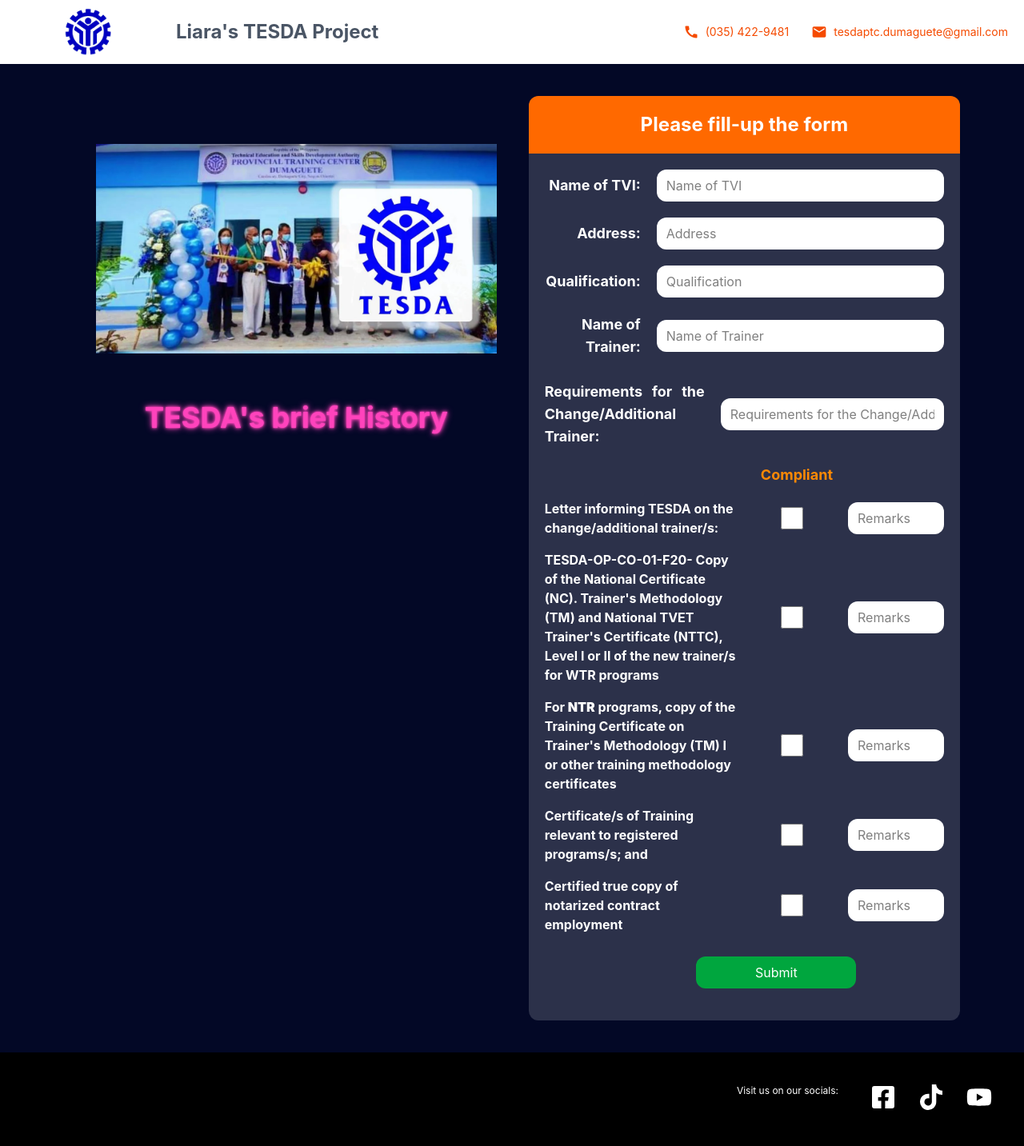
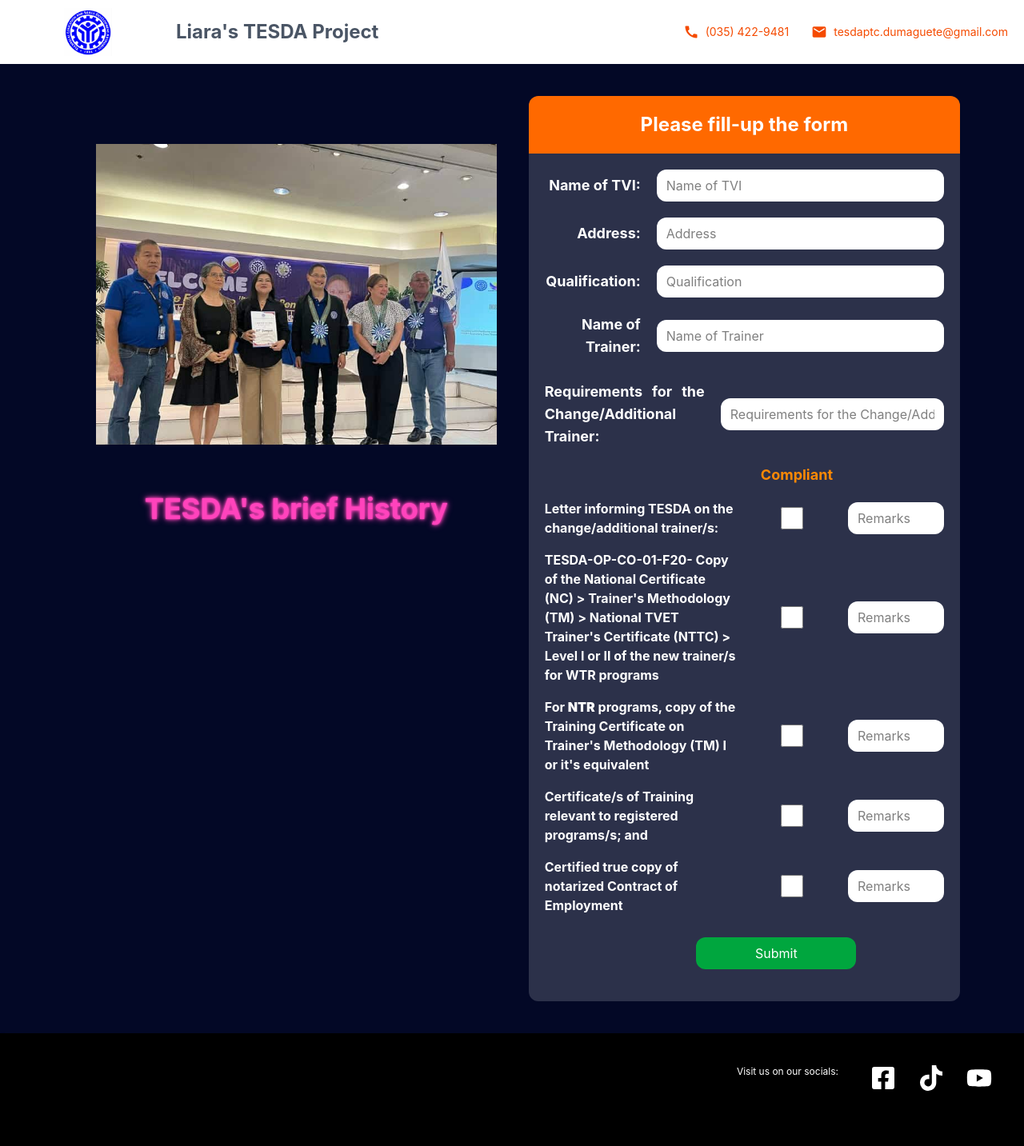
Before and after one commit to sy-renz-anthony/tesda-liara, a React (Vite) app in the folder liara-tesda-project/: page / in a window 1280 px wide. Shown: the top 1433 px of the page at 80% size. Built offline with nearby package versions, Linux system fonts and the light colour scheme.

Commit message:
updated the picture and logo. edited some of the text in the label next to inputs to reflect the clients request

```diff
--- a/liara-tesda-project/src/App.jsx
+++ b/liara-tesda-project/src/App.jsx
@@ -1,6 +1,7 @@
 import { useState } from "react";
 
 import logo from "./assets/TESDA-emblem-blue.png";
+import headingLogo from "./assets/TESDA-emblem-white.png";
 import pic1 from "./assets/pic1.png";
 import  {MdEmail, MdCall} from "react-icons/md";
 import {FaYoutube, FaFacebookSquare, FaTiktok} from "react-icons/fa";
@@ -59,7 +60,7 @@
   return (
     <div className="background absolute top-0 left-0 w-full min-h-screen bg-[#030826]">
       <div className="relative top-0 left-0 w-full h-20 bg-white py-2 flex flex-row items-center">
-        <img src={logo} className="w-auto h-15 mx-2 md:mx-20" />
+        <img src={headingLogo} className="w-auto h-15 mx-2 md:mx-20" />
         <div className="w-full">
           <h1 className="text-xl md:text-2xl text-gray-600 font-bold">Liara's TESDA Project</h1>
         </div>
@@ -224,7 +225,7 @@
               </div>
 
               <div className="flex flex-col md:flex-row px-5 pt-2 pb-2 justify-center items-center">
-                <label className="w-full text-white text-md font-bold mr-5" htmlFor="tesdaOPCO01F20Remarks">TESDA-OP-CO-01-F20- Copy of the National Certificate (NC). Trainer's Methodology (TM) and National TVET Trainer's Certificate (NTTC), Level I or II of the new trainer/s for WTR programs</label>
+                <label className="w-full text-white text-md font-bold mr-5" htmlFor="tesdaOPCO01F20Remarks">TESDA-OP-CO-01-F20- Copy of the National Certificate (NC) &gt; Trainer's Methodology (TM) &gt; National TVET Trainer's Certificate (NTTC) &gt; Level I or II of the new trainer/s for WTR programs</label>
                 <div className="w-full flex flex-row">
                   <div className="w-full flex justify-center items-center">
                     <h1 className="text-orange-400 block md:hidden text-lg font-bold mr-5">Compliant?</h1>
@@ -256,7 +257,7 @@
               </div>
 
               <div className="flex flex-col md:flex-row px-5 pt-2 pb-2 justify-center items-center">
-                <label className="w-full text-white text-md font-bold mr-5" htmlFor="trainingCertificateOnTrainingMethodologiesRemarks">For <b>NTR</b> programs, copy of the Training Certificate on Trainer's Methodology (TM) I or other training methodology certificates</label>
+                <label className="w-full text-white text-md font-bold mr-5" htmlFor="trainingCertificateOnTrainingMethodologiesRemarks">For <b>NTR</b> programs, copy of the Training Certificate on Trainer's Methodology (TM) I or it's equivalent</label>
                 <div className="w-full flex flex-row">
                   <div className="w-full flex justify-center items-center">
                     <h1 className="text-orange-400 block md:hidden text-lg font-bold mr-5">Compliant?</h1>
@@ -320,7 +321,7 @@
               </div>
 
               <div className="flex flex-col md:flex-row px-5 pt-2 pb-2 justify-center items-center">
-                <label className="w-full text-white text-md font-bold mr-5" htmlFor="contractEmploymentRemarks">Certified true copy of notarized contract employment</label>
+                <label className="w-full text-white text-md font-bold mr-5" htmlFor="contractEmploymentRemarks">Certified true copy of notarized Contract of Employment</label>
                 <div className="w-full flex flex-row">
                   <div className="w-full flex justify-center items-center">
                     <h1 className="text-orange-400 block md:hidden text-lg font-bold mr-5">Compliant?</h1>
```
Also changed, not shown: liara-tesda-project/src/assets/TESDA-emblem-white.png, liara-tesda-project/src/assets/pic1.png.
